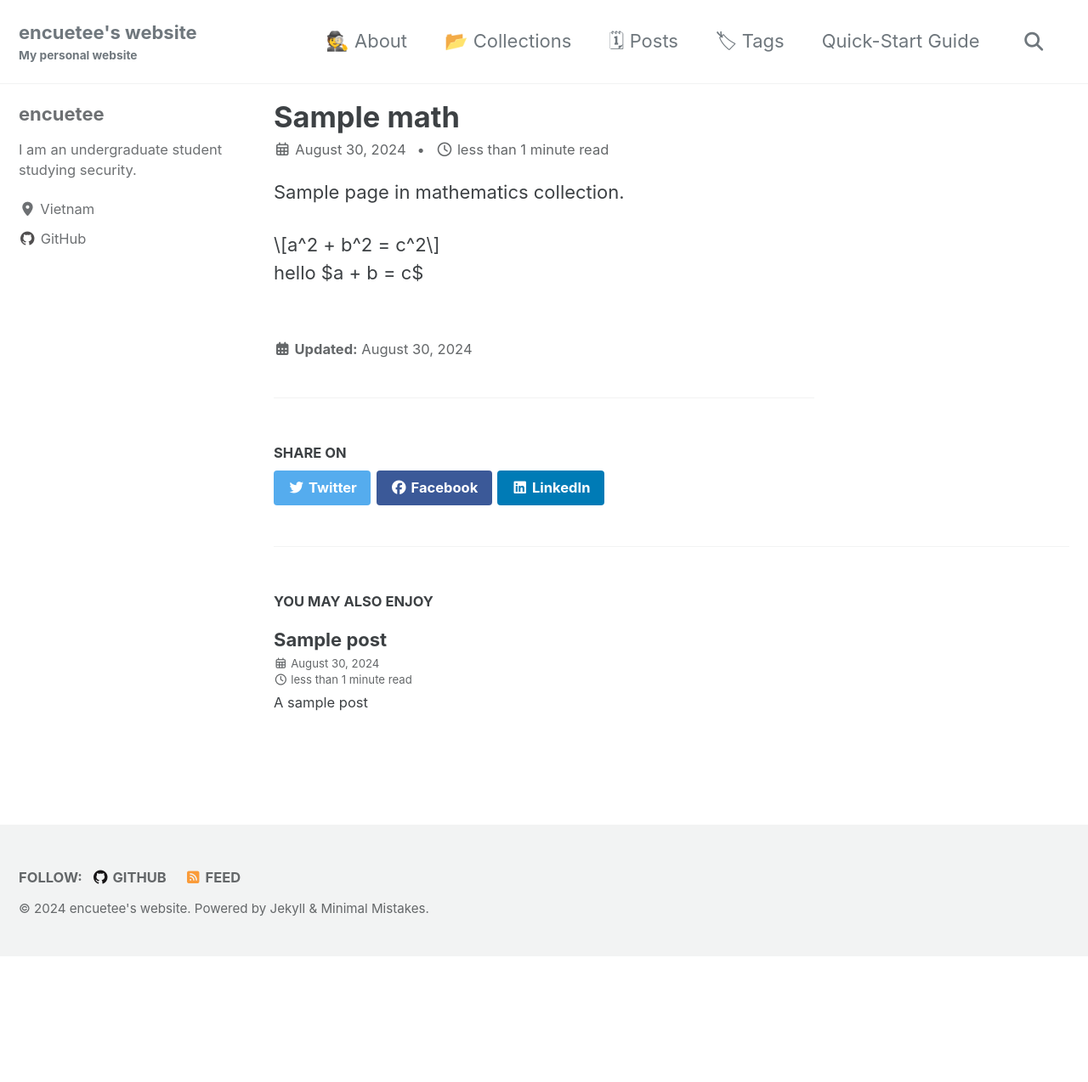
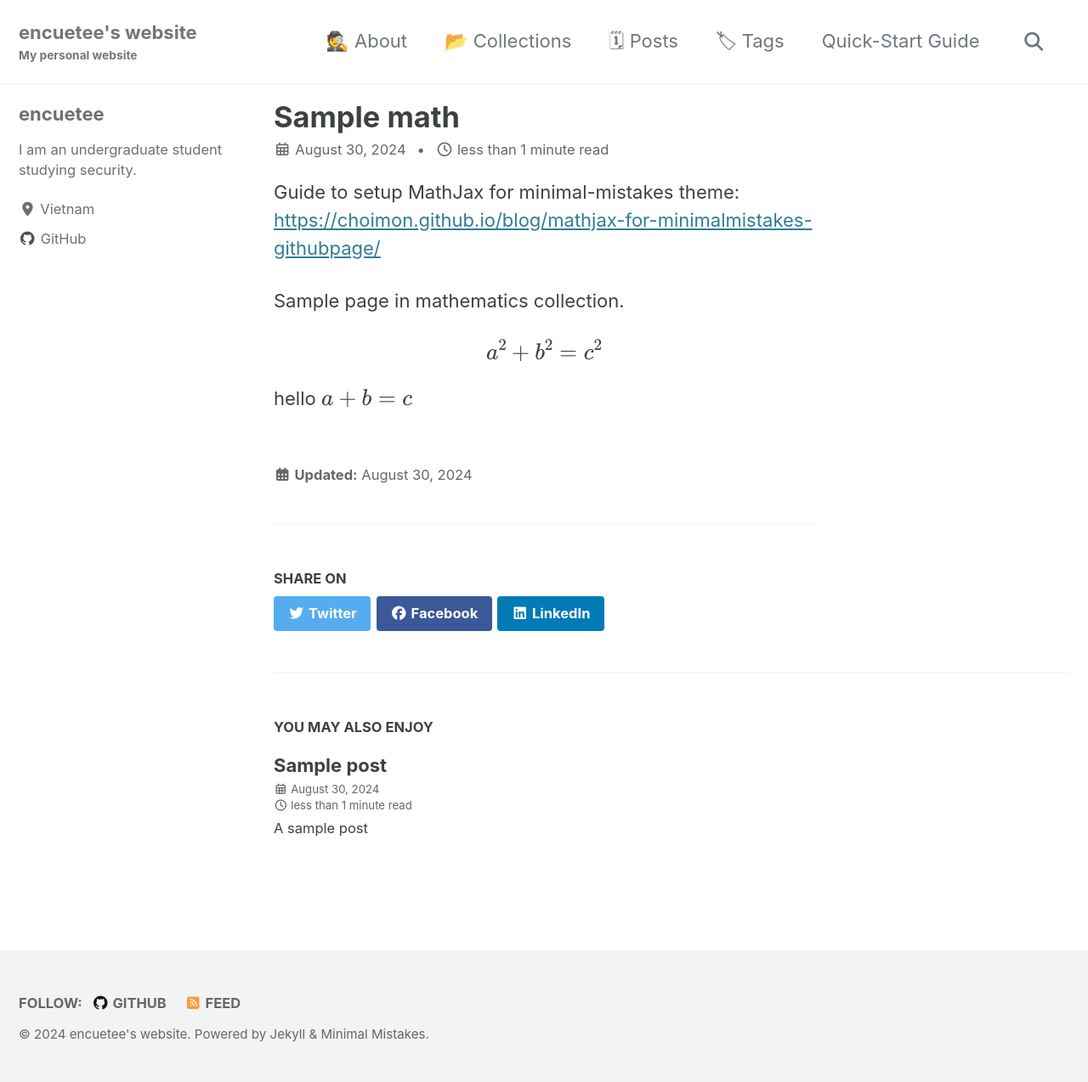
Before and after one commit to encuetee/encuetee.github.io, a Jekyll site: the page built from _mathematics/sample-math.md, in a window 1280 px wide. Shown: the whole page at 85% size. Built offline with Jekyll 4.4.1, drawn with Linux system fonts in a browser that asks for light colours; cached includes are drawn as plain includes; formulas are drawn with MathJax 3; before the commit the page ends 1126 px from its top, so only the background shows below that; part of the change alters nothing that is shown.

Commit message:
[feat(mathjax-custom.html)] add MathJax to use LaTex in theme

```diff
--- /dev/null
+++ b/_includes/mathjax-custom.html
@@ -0,0 +1,24 @@
+<script type="text/x-mathjax-config">
+    MathJax.Hub.Config({
+      extensions: ["tex2jax.js"],
+      jax: ["input/TeX", "output/HTML-CSS"],
+      tex2jax: {
+        inlineMath: [ ['$','$'], ["\\(","\\)"] ],
+        displayMath: [ ['$$','$$'], ["\\[","\\]"] ],
+        processEscapes: true
+      },
+      "HTML-CSS": { availableFonts: ["TeX"] }
+    });
+
+
+    MathJax.Hub.Register.MessageHook("Math Processing Error",function (message) {
+      alert("Math Processing Error: "+message[1]);
+      });
+    MathJax.Hub.Register.MessageHook("TeX Jax - parse error",function (message) {
+      alert("Math Processing Error: "+message[1]);
+      });
+  </script>
+
+
+  <script type="text/javascript" async src="https://cdn.mathjax.org/mathjax/latest/MathJax.js?config=TeX-MML-AM_CHTML">
+  </script>
--- a/_layouts/default.html
+++ b/_layouts/default.html
@@ -32,5 +32,9 @@
     </div>
 
     {% include scripts.html %}
+
+    {% if page.use_math %}
+      {% include mathjax-custom.html %}
+    {% endif %}
   </body>
 </html>
--- a/_mathematics/sample-math.md
+++ b/_mathematics/sample-math.md
@@ -2,7 +2,10 @@
 title: "Sample math"
 excerpt: "Sample post in mathematics collection"
 date: 2024-08-30T14:28:56+07:00
+use_math: true
 ---
+
+Guide to setup MathJax for minimal-mistakes theme: [https://choimon.github.io/blog/mathjax-for-minimalmistakes-githubpage/](https://choimon.github.io/blog/mathjax-for-minimalmistakes-githubpage/)
 
 Sample page in mathematics collection.
 
```
